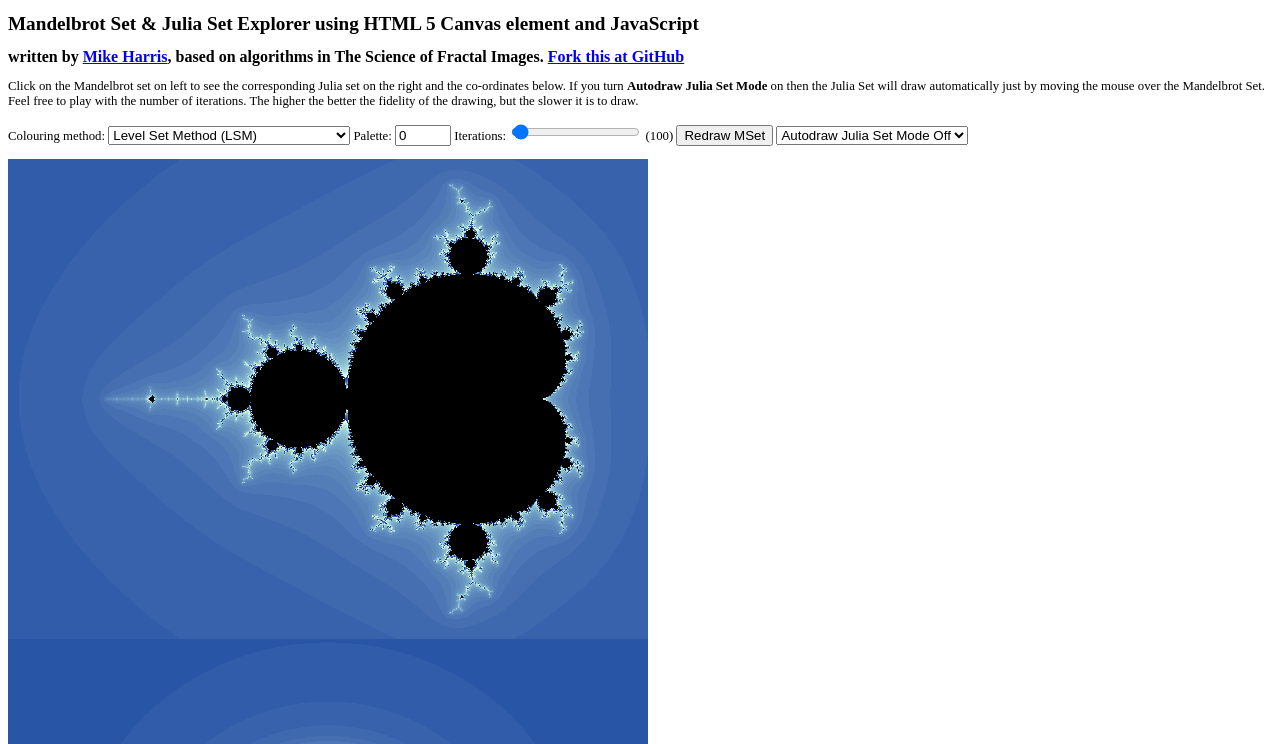
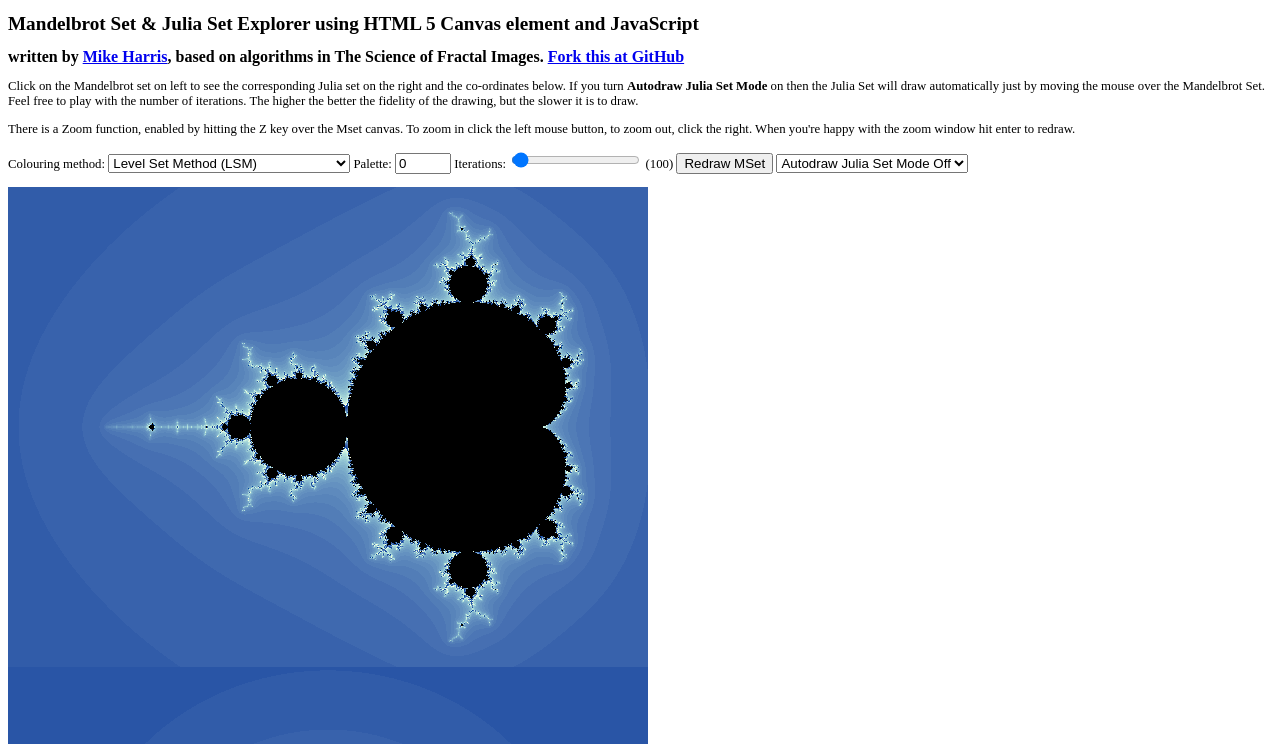
Before and after one commit to mikebharris/javascript_mandelbrot_set_and_julia_set_explorer, a plain HTML site: page index.html in a window 1280 px wide. Shown: the top 744 px of the page. Drawn offline with Linux system fonts and the light colour scheme.

Commit message:
Update index.html

```diff
--- a/index.html
+++ b/index.html
@@ -28,6 +28,7 @@
     you turn <strong>Autodraw Julia Set Mode</strong> on then the Julia Set will draw automatically just by moving the
     mouse over the Mandelbrot Set. Feel free to play with the number of iterations. The higher the better the fidelity
     of the drawing, but the slower it is to draw.</p>
+<p>There is a Zoom function, enabled by hitting the Z key over the Mset canvas.  To zoom in click the left mouse button, to zoom out, click the right.  When you're happy with the zoom window hit enter to redraw.</p>
 <p>Colouring method:
     <select id="method" name="method" onchange="selectMethod(); mandelbrot(); julia()">
         <option value="lsm" selected="selected">Level Set Method (LSM)</option>
```
